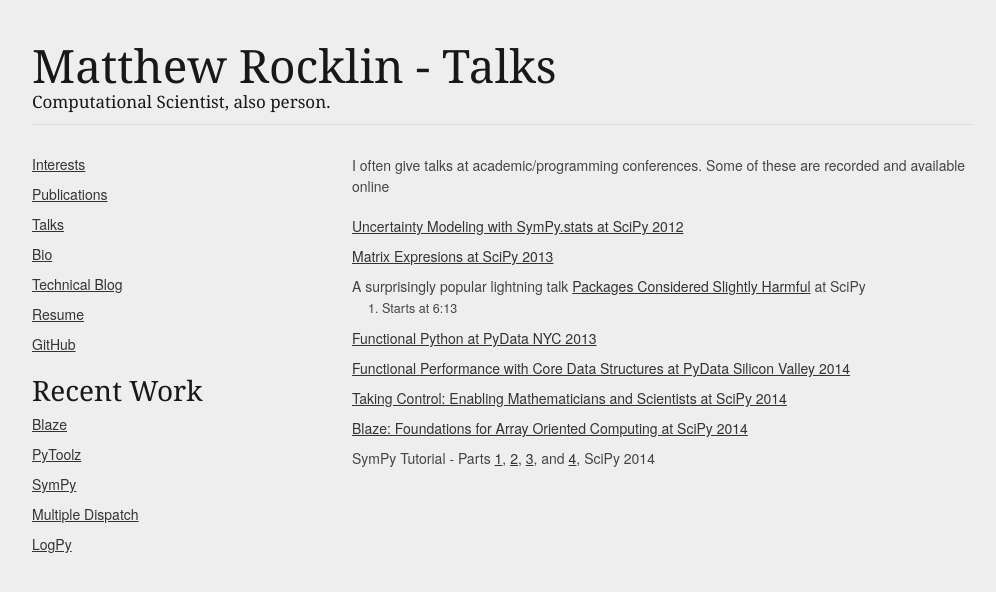
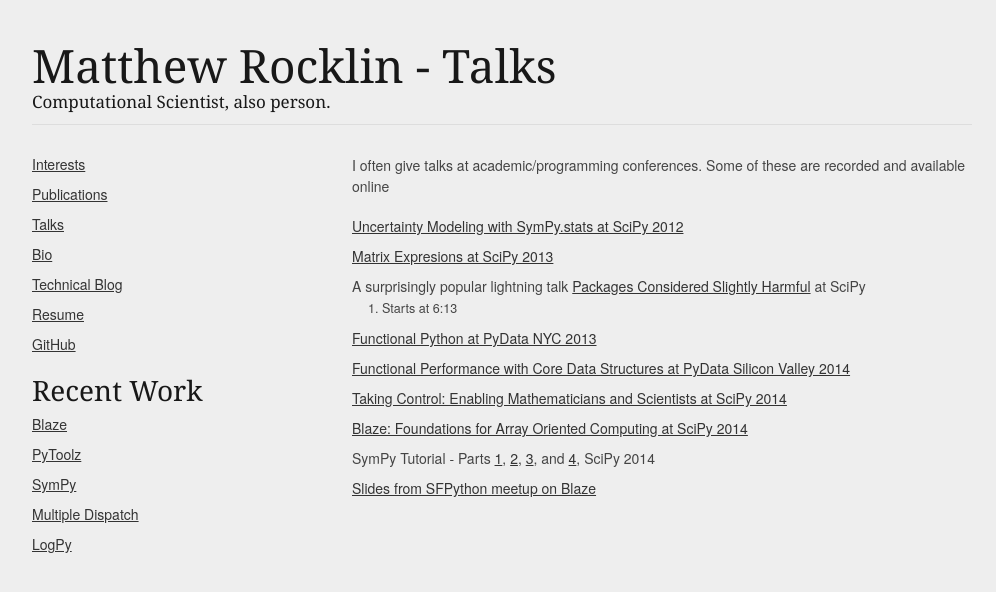
Before and after one commit to mrocklin/mrocklin.github.io, a Jekyll site: the page built from talks.md, in a window 1280 px wide. Shown: the top 592 px of the page, without its empty margins (138-1134 px from the left). Built offline with Jekyll 4.4.1, drawn with Linux system fonts in a browser that asks for light colours.

Commit message:
add sfpython blaze slides

```diff
--- a/talks.md
+++ b/talks.md
@@ -20,3 +20,4 @@ recorded and available online
 [2](https://www.youtube.com/watch?v=_PTe10whFKo),
 [3](https://www.youtube.com/watch?v=qleGSnrnxgc),
 and [4](https://www.youtube.com/watch?v=04AGOl1P2U4),  SciPy 2014
+*   [Slides from SFPython meetup on Blaze](http://matthewrocklin.com/slides/sfpython-blaze.html)
```
